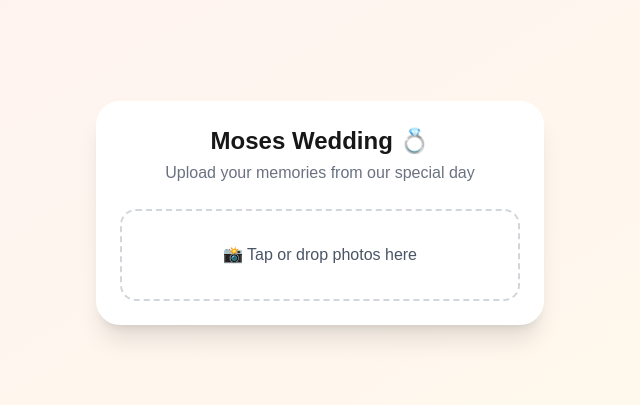
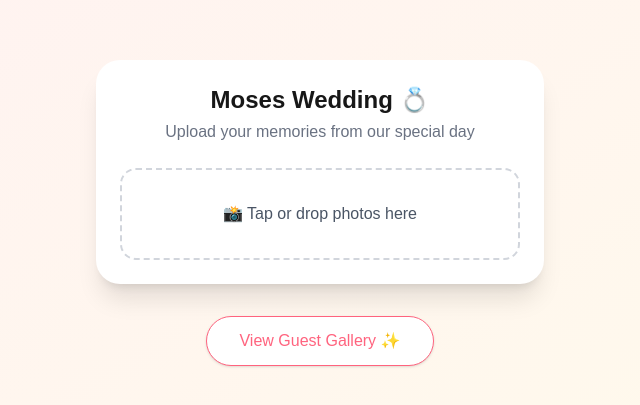
Before and after one commit to beatrix-dev/wedding-uploader, a Next.js app: page / in a window 1280 px wide. Shown: the part 187-592 px from the top of the page, without its empty margins (320-960 px from the left). Built offline with nearby package versions, Linux system fonts and the light colour scheme.

Commit message:
adding gallery feature part2

```diff
--- a/app/page.tsx
+++ b/app/page.tsx
@@ -2,6 +2,8 @@
 
 import { useCallback, useState } from "react";
 import { useDropzone } from "react-dropzone";
+import Link from "next/link"; // Required for the button
+import { useRouter } from "next/navigation"; // Required for the auto-redirect
 
 type UploadingFile = {
   file: File;
@@ -11,12 +13,12 @@ type UploadingFile = {
 export default function Home() {
   const [uploads, setUploads] = useState<UploadingFile[]>([]);
   const [success, setSuccess] = useState(false);
+  const router = useRouter(); // Initialize the "navigation helper"
 
   // Helper function to handle S3 upload with progress
   const uploadFile = (file: File) => {
     return new Promise(async (resolve, reject) => {
       try {
-        // 1. Get Presigned URL
         const res = await fetch("/api/upload-url", {
           method: "POST",
           headers: { "Content-Type": "application/json" },
@@ -24,7 +26,6 @@ export default function Home() {
         });
         const { uploadUrl } = await res.json();
 
-        // 2. XMLHttpRequest for progress tracking
         const xhr = new XMLHttpRequest();
         xhr.open("PUT", uploadUrl);
         xhr.setRequestHeader("Content-Type", file.type);
@@ -55,18 +56,21 @@ export default function Home() {
       progress: 0,
     }));
 
-    // Add new files to the list
     setUploads((prev) => [...prev, ...newUploads]);
 
-    // Start uploads (Parallel or Sequential)
-    // Parallel is usually better for UX:
     try {
       await Promise.all(acceptedFiles.map((file) => uploadFile(file)));
       setSuccess(true);
+
+      // OPTIONAL: Automatically send them to the gallery after 2 seconds
+      setTimeout(() => {
+        router.push("/gallery");
+      }, 2000);
+
     } catch (error) {
       console.error("Upload failed", error);
     }
-  }, []);
+  }, [router]);
 
   const { getRootProps, getInputProps, isDragActive } = useDropzone({
     onDrop,
@@ -74,7 +78,7 @@ export default function Home() {
   });
 
   return (
-    <main className="min-h-screen bg-gradient-to-br from-rose-50 to-amber-50 flex items-center justify-center px-4">
+    <main className="min-h-screen bg-gradient-to-br from-rose-50 to-amber-50 flex flex-col items-center justify-center px-4">
       <div className="max-w-md w-full bg-white rounded-3xl shadow-xl p-6 text-center">
         <h1 className="text-2xl font-semibold mb-1">Moses Wedding 💍</h1>
         <p className="text-gray-500 mb-6">Upload your memories from our special day</p>
@@ -107,9 +111,19 @@ export default function Home() {
 
         {success && (
           <p className="mt-6 text-green-600 font-medium animate-bounce">
-            🎉 Upload complete — thank you!
+            🎉 Upload complete — Taking you to the gallery...
           </p>
         )}
+      </div>
+
+      {/* VIEW GALLERY BUTTON - Placed outside the white box for a clean look */}
+      <div className="mt-8 text-center">
+        <Link
+          href="/gallery"
+          className="inline-block bg-white text-rose-400 border border-rose-400 px-8 py-3 rounded-full font-medium hover:bg-rose-400 hover:text-white transition-all shadow-sm"
+        >
+          View Guest Gallery ✨
+        </Link>
       </div>
     </main>
   );
```
